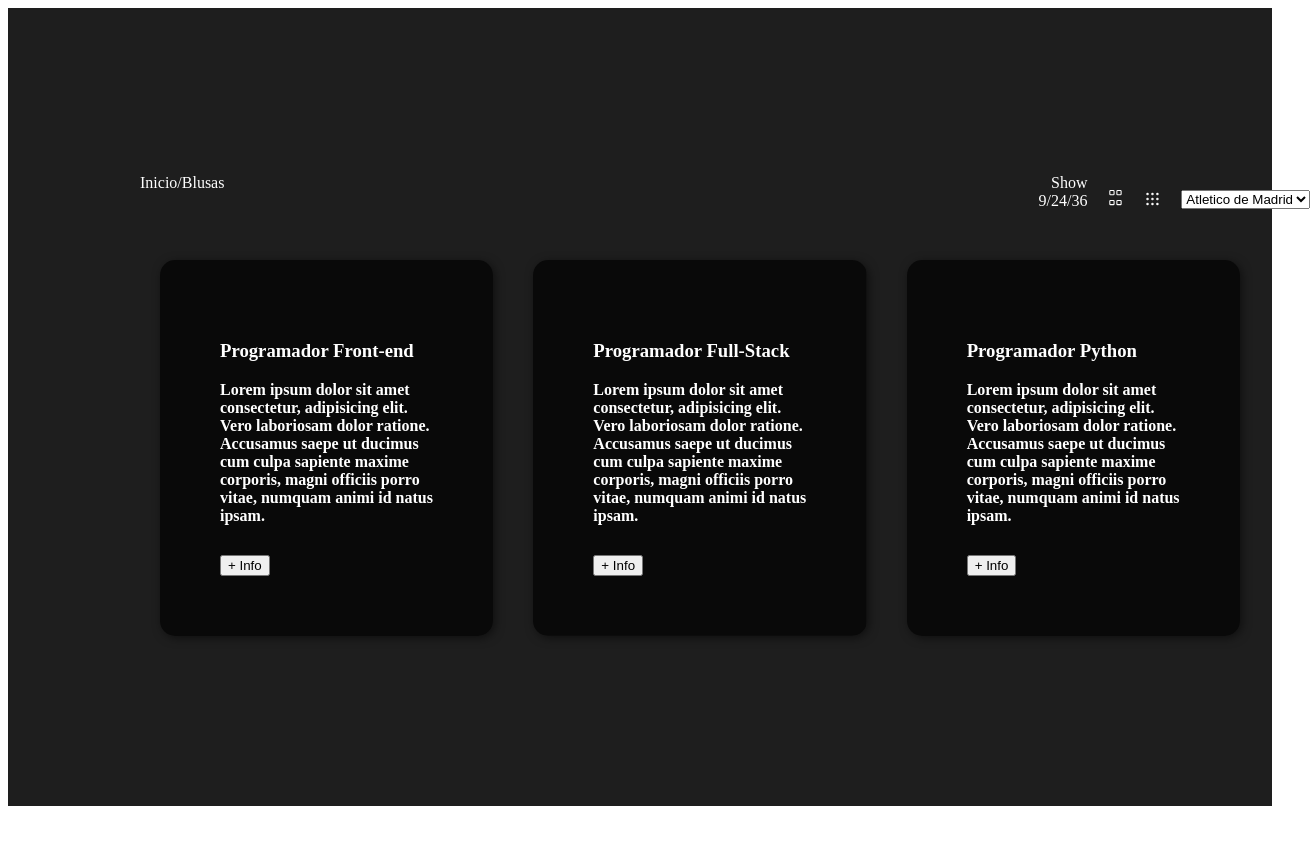
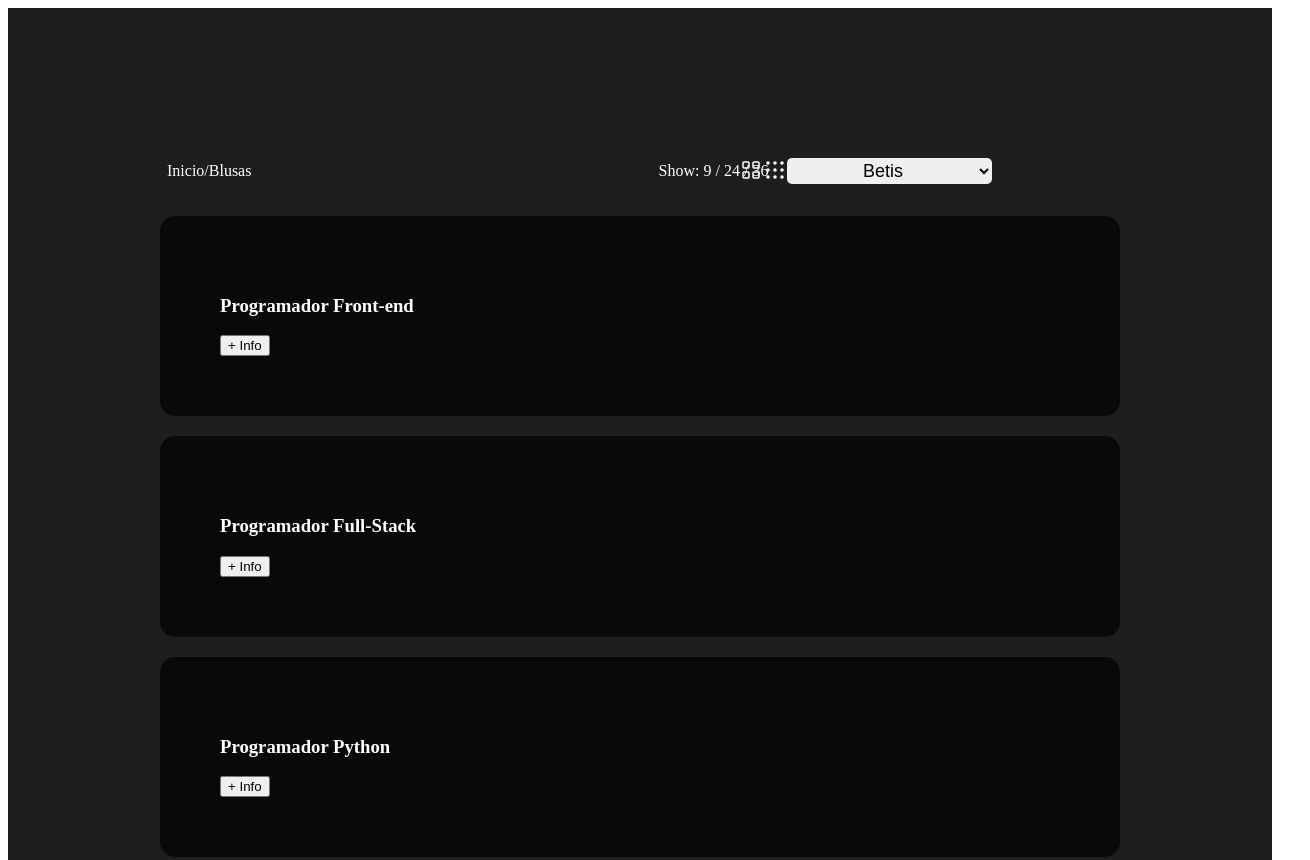
Before and after one commit to dayanaArmasB/tools_for_websites, a plain HTML site: page Cards/cards_2/index.html in a window 1280 px wide. Shown: the top 860 px of the page, 1310 px wide, since content can reach past the window. Before the commit the page ends 814 px from the top, so only its background shows below. Drawn offline with Linux system fonts and the light colour scheme.

Commit message:
more changes

```diff
--- a/Cards/cards_2/index.html
+++ b/Cards/cards_2/index.html
@@ -11,17 +11,17 @@
     <section id="Nuestros-programas">
         <div class="Container">
             <div class="cont">
-                <p id="grupo1" style="margin-left: 0px;">Inicio/Blusas </p>
-                <div id= "grupo2" style="display: inline-flex;margin-left: 50rem; column-gap: 20px;align-items:center;">
-                    <p>Show 9/24/36</p>
-                    <svg xmlns="http://www.w3.org/2000/svg" width="24" height="24" viewBox="0 0 24 24" stroke-width="1.5" stroke="#ffffff" fill="none" stroke-linecap="round" stroke-linejoin="round">
+                <p id="grupo1">Inicio/Blusas </p>
+                <div id= "grupo2">
+                    <p class="numbers-show">Show: 9 / 24 / 36</p>
+                    <svg xmlns="http://www.w3.org/2000/svg" class="icon-tabler-layout-grid" width="24" height="24" viewBox="0 0 24 24" stroke-width="1.5" stroke="#ffffff" fill="none" stroke-linecap="round" stroke-linejoin="round">
                         <path stroke="none" d="M0 0h24v24H0z" fill="none"/>
-                        <rect x="4" y="0" width="6" height="6" rx="1" />
-                        <rect x="14" y="" width="6" height="6" rx="1" />
+                        <rect x="4" y="4" width="6" height="6" rx="1" />
+                        <rect x="14" y="4" width="6" height="6" rx="1" />
                         <rect x="4" y="14" width="6" height="6" rx="1" />
                         <rect x="14" y="14" width="6" height="6" rx="1" />
                     </svg>
-                    <svg xmlns="http://www.w3.org/2000/svg" class="icon icon-tabler icon-tabler-grid-dots" width="24" height="24" viewBox="0 0 24 24" stroke-width="1.5" stroke="#ffffff" fill="none" stroke-linecap="round" stroke-linejoin="round">
+                    <svg xmlns="http://www.w3.org/2000/svg" class="icon-tabler-grid-dots" width="24" height="24" viewBox="0 0 24 24" stroke-width="1.5" stroke="#ffffff" fill="none" stroke-linecap="round" stroke-linejoin="round">
                         <path stroke="none" d="M0 0h24v24H0z" fill="none"/>
                         <circle cx="5" cy="5" r="1" />
                         <circle cx="12" cy="5" r="1" />
@@ -35,14 +35,13 @@
                     </svg>
                     <form>
                         <select>
-                        <option>Atletico de Madrid</option>
-                        <option>Betis</option>
-                        <option>FC. Barcelona</option>
-                        <option>Real Madrid</option>
-                        <option>Zaragoza</option>
-                    <select></form>
-
-
+                            <option>Atletico de Madrid</option>
+                            <option selected="selected">Betis</option>
+                            <option>FC. Barcelona</option>
+                            <option>Real Madrid</option>
+                            <option>Zaragoza</option>
+                        <select>
+                    </form>
                 </div>
 
             </div>
--- a/Cards/cards_2/styles.css
+++ b/Cards/cards_2/styles.css
@@ -1,16 +1,41 @@
 
 .cont {
-    display: flex;
-    flex-direction: row;
-}
-
-.cont p{
-    margin-bottom: 0px;
-    align-items:center;
-    text-align: end;
+    display: grid;
+    grid-template-columns: repeat(2,0.5fr);
 }
 
 
+#grupo1 {
+    margin-left: 27px;
+    margin-top: 4px;
+}
+
+#grupo2 {
+    display: grid;
+    grid-template-columns: repeat(4, 0.2fr);
+    text-align: center;
+    justify-content: space-evenly;
+    justify-items: center;
+    align-items: stretch;
+
+}
+.numbers-show {
+    margin-top: 4px;
+    margin-right: -850px;
+}
+
+.icon-tabler-layout-grid{
+    margin-left: 450px;
+}
+
+select{
+    border-radius: 5px;
+    border: none;
+    font-size: 18px;
+    cursor: pointer;
+    text-align: center;
+    padding: 2px 20px;
+}
 
 #Nuestros-programas{
     background-color: rgb(30, 30, 30);
@@ -22,9 +47,10 @@
     padding: 150px 12px;
     text-align: left;
     margin-left: 120px;
+    margin-right: 120px;
 }
 
-#Nuestros-programas p{
+.Programas p{
     display: none;
 }
 #Nuestros-programas .Carta{
@@ -65,25 +91,3 @@
 .Carta p{
     font-weight: bolder;
 }
-@media (min-width: 720px) {
-
-
-    #Nuestros-programas .Programas{
-        display: flex;
-        justify-content: center;
-    }
-
-    #Nuestros-programas p{
-        display: block;
-        margin-bottom: 30px;
-    }
-    #Nuestros-programas h3{
-        margin-top: 20px;
-    }
-
-    #Nuestros-programas .Carta{
-        padding: 60px;
-        box-shadow: 2px 2px 10px rgba(0, 0, 0, 0.5) ;
-    }
-
-}
```
Also changed, not shown: Cards/Cards_aleu/index.html (+1 -1 lines).
